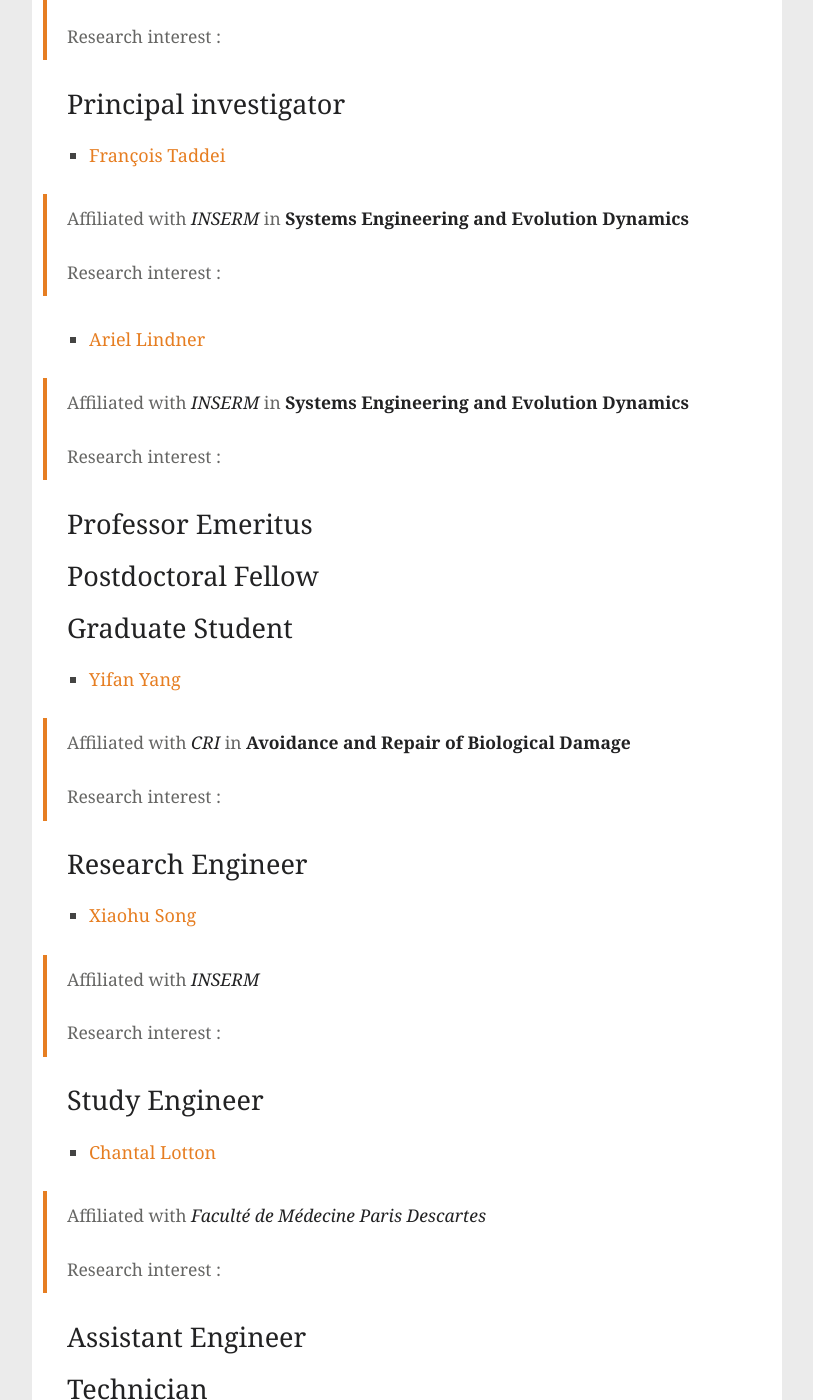
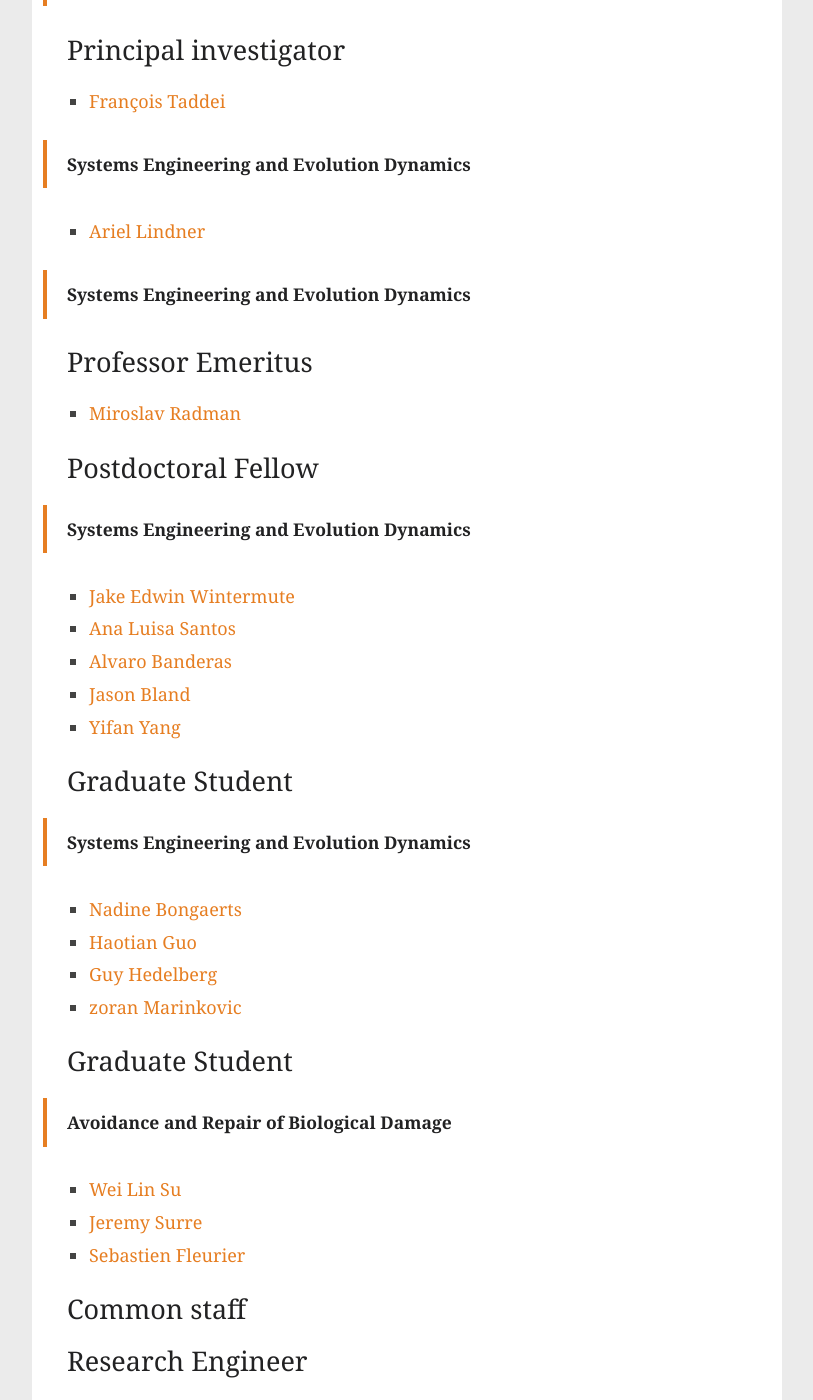
Before and after one commit to maincover/u1001, a Jekyll site: the page built from people/people.md, in a window 1280 px wide and 1400 px high, scrolled down 688 px. Shown: the whole window, without its empty margins (38-851 px from the left). Built offline with Jekyll 4.4.1, drawn with Linux system fonts in a browser that asks for light colours; nearby versions of some CDN libraries; some of the changed text lies outside the part shown.

Commit message:
people added by béatrice

```diff
--- a/people/people.md
+++ b/people/people.md
@@ -8,55 +8,74 @@ permalink: /people/
 
 * [Ivan Matic](mailto:ivan.matic@inserm.fr)
 
-> Affiliated with *CNRS* in **Avoidance and Repair of Biological Damage**
+> **Avoidance and Repair of Biological Damage**
 >
-> Research interest :
-
 
 ## Principal investigator
 
 * [François Taddei](mailto:francois.taddei@inserm.fr)
 
-> Affiliated with *INSERM* in **Systems Engineering and Evolution Dynamics**
+> **Systems Engineering and Evolution Dynamics**
 >
-> Research interest :
 
 * [Ariel Lindner](mailto:ariel.lindner@inserm.fr)
 
-> Affiliated with *INSERM* in **Systems Engineering and Evolution Dynamics**
+> **Systems Engineering and Evolution Dynamics**
 >
-> Research interest :
+
+## Professor Emeritus
+* [Miroslav Radman](mailto:miroslav.radman@inserm.fr)
 
 
-## Professor Emeritus
+## Postdoctoral Fellow
+> **Systems Engineering and Evolution Dynamics**
+>
 
-## Postdoctoral Fellow
+* [Jake Edwin Wintermute](mailto:edwin.wintermute@inserm.fr)
+* [Ana Luisa Santos](mailto:ana.santos@inserm.fr)
+* [Alvaro Banderas](mailto:alvarobanderas@gmail.com)
+* [Jason Bland](mailto:jason.bland@cri-paris.org)
+* [Yifan Yang](mailto:yifan.yang@inserm.fr)
+
 
 ## Graduate Student
-* [Yifan Yang](mailto:yifan.yang@inserm.fr)
+> **Systems Engineering and Evolution Dynamics**
+>
 
-> Affiliated with *CRI* in **Avoidance and Repair of Biological Damage**
+* [Nadine Bongaerts](mailto:nadine.bongaerts@gmail.com)
+* [Haotian Guo](mailto:haotian.guo@cri-paris.org)
+* [Guy Hedelberg](mailto:guyaidelberg@gmail.com)
+* [zoran Marinkovic](mailto:zoranmarin@gmail.com)
+
+
+## Graduate Student
+> **Avoidance and Repair of Biological Damage**
 >
-> Research interest :
+
+* [Wei Lin Su](mailto:suweilin@live.fr)
+* [Jeremy Surre](mailto:jeremy.surre@biomerieux.com)
+* [Sebastien Fleurier](mailto:sebastien.fleurier@inserm.fr)
+
+
+
+## Common staff
 
 ## Research Engineer
 * [Xiaohu Song](mailto:xiaohu.song@inserm.fr)
 
-> Affiliated with *INSERM*
->
-> Research interest :
 
 ## Study Engineer
 * [Chantal Lotton](mailto:chantal.lotton@inserm.fr)
+* [Marie-Florence Bredeche](mailto:marie-florence.bredeche@inserm.fr)
 
-> Affiliated with *Faculté de Médecine Paris Descartes*
->
-> Research interest :
-
-## Assistant Engineer
 
 ## Technician
+* [Adeline Couve](mailto:adeline.couve@inserm.fr)
+
 
 ## Secretary
+* [beatrice.herbin](mailto:beatrice.herbin@inserm.fr)
+* [michele.taieb](mailto:michele.taieb@inserm.fr)
 
 ## Service agent
+* [Magia Djendoubi](mailto:magia.djendoubi@parisdescartes.fr)
```
Also changed, not shown: 2 other files.
